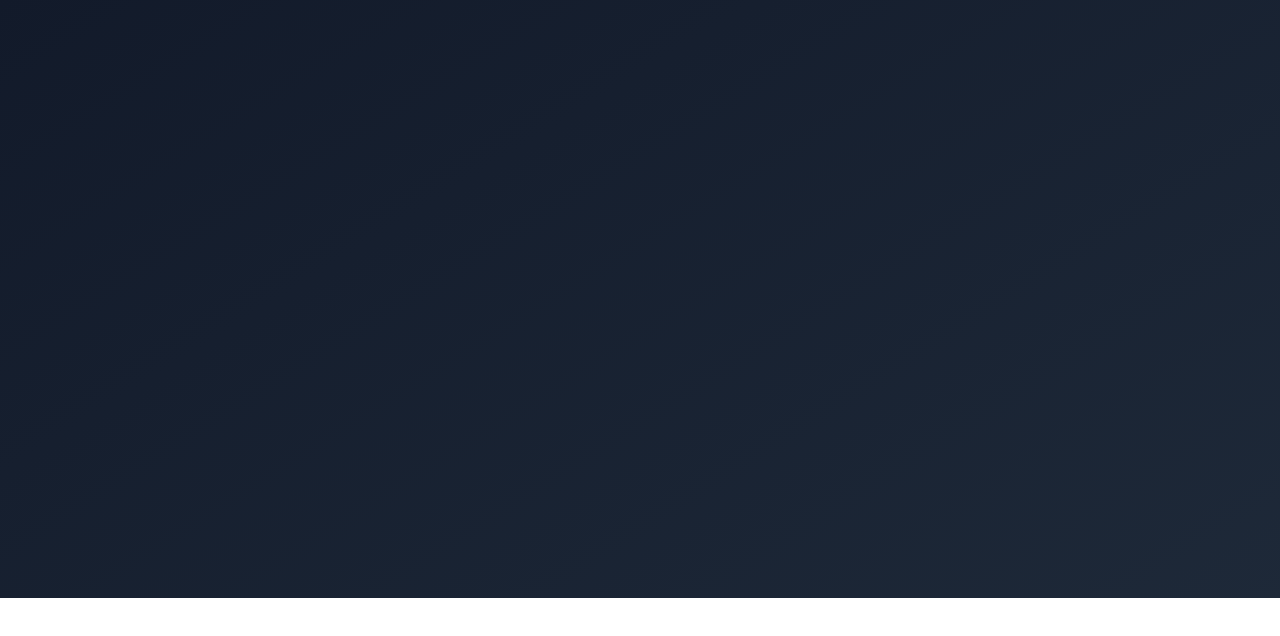
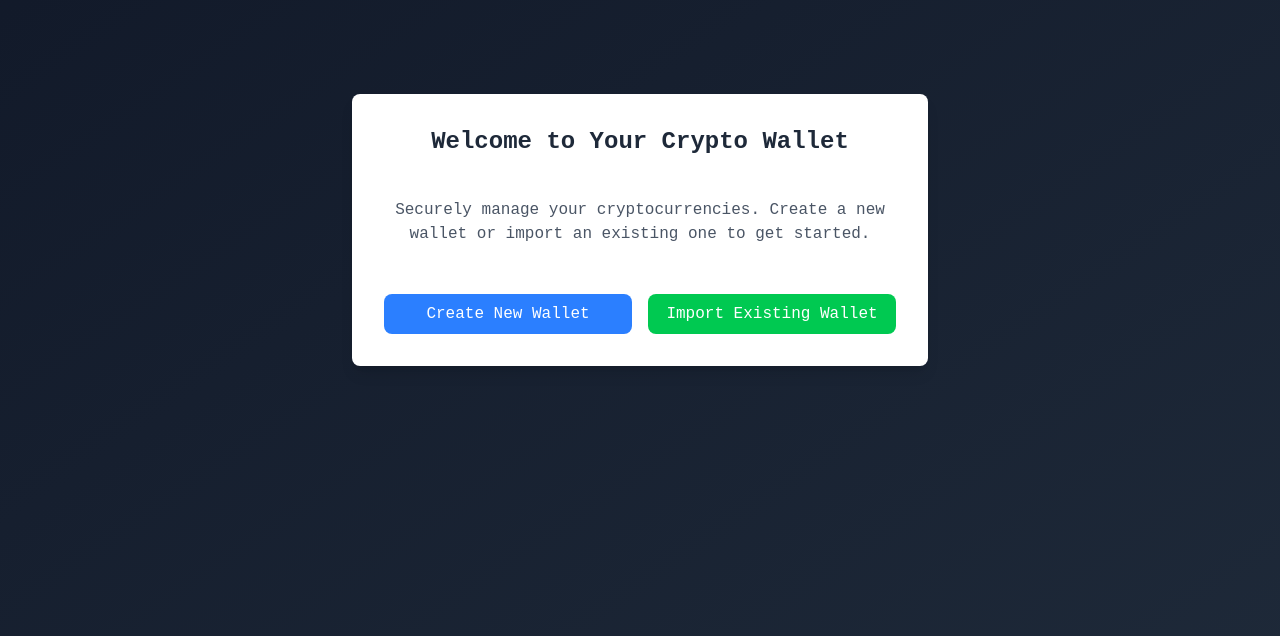
Before and after one commit to petrosrodinos/solana-wallet, a React (Vite) app: page /wallet in a window 1280 px wide. Before the commit this address had no page. Shown: the part 202-838 px from the top of the page. Before the commit the page ends 800 px from the top, so only its background shows below. Built offline with nearby package versions, Linux system fonts and the light colour scheme.

Commit message:
structure

```diff
--- a/package.json
+++ b/package.json
@@ -28,6 +28,7 @@
     "@types/react": "^19.0.8",
     "@types/react-dom": "^19.0.3",
     "@vitejs/plugin-react": "^4.3.4",
+    "daisyui": "^4.12.23",
     "eslint": "^9.19.0",
     "eslint-plugin-react-hooks": "^5.0.0",
     "eslint-plugin-react-refresh": "^0.4.18",
--- a/src/App.tsx
+++ b/src/App.tsx
@@ -1,18 +1,22 @@
-import { BrowserRouter, Route, Routes } from "react-router";
+import { BrowserRouter, Navigate, Route, Routes } from "react-router";
 import CreateWallet from "./pages/wallet/create/page";
 import ImportWallet from "./pages/wallet/import/page";
 import Home from "./pages/home";
+import Wallet from "./pages/wallet/wallet";
+import { useWalletStore } from "./store/wallet";
 
 function App() {
+  const { encryptedMnemonic } = useWalletStore((state) => state);
   return (
     <>
       <div className="min-h-screen bg-gradient-to-br from-gray-900 to-gray-800 p-4">
         <div className="max-w-4xl mx-auto p-4">
           <BrowserRouter>
             <Routes>
-              <Route path="/" element={<Home />} />
+              <Route path="/" element={!encryptedMnemonic ? <Navigate to="/wallet" /> : <Home />} />
               <Route path="/wallet/create" element={<CreateWallet />} />
               <Route path="/wallet/import" element={<ImportWallet />} />
+              <Route path="/wallet" element={<Wallet />} />
             </Routes>
           </BrowserRouter>
         </div>
--- a/src/components/Mnemonic/index.tsx
+++ b/src/components/Mnemonic/index.tsx
@@ -16,7 +16,7 @@ const MnemonicDisplay = () => {
 
   const handleRedirectToWallet = () => {
     removeMnemonic();
-    navigate("/wallet");
+    navigate("/");
   };
 
   return (
--- a/src/pages/home/index.tsx
+++ b/src/pages/home/index.tsx
@@ -1,33 +1,5 @@
-import { NavLink } from "react-router";
-
 const Home = () => {
-  return (
-    <div className="min-h-screen flex items-center justify-center">
-      <div className="bg-white p-8 rounded-lg shadow-lg max-w-xl w-full text-center flex flex-col gap-6">
-        <h1 className="text-2xl font-bold text-gray-800 mb-4">Welcome to Your Crypto Wallet</h1>
-
-        <p className="text-gray-600 mb-6">
-          Securely manage your cryptocurrencies. Create a new wallet or import an existing one to
-          get started.
-        </p>
-
-        <div className="flex flex-col md:flex-row gap-4">
-          <NavLink
-            to="/wallet/create"
-            className="flex-1 text-center bg-blue-500 text-white py-2 px-4 rounded-lg hover:bg-blue-600 transition duration-300"
-          >
-            Create New Wallet
-          </NavLink>
-          <NavLink
-            to="/wallet/import"
-            className="flex-1 text-center bg-green-500 text-white py-2 px-4 rounded-lg hover:bg-green-600 transition duration-300"
-          >
-            Import Existing Wallet
-          </NavLink>
-        </div>
-      </div>
-    </div>
-  );
+  return <div className="min-h-screen flex items-center justify-center">wallet home</div>;
 };
 
 export default Home;
--- /dev/null
+++ b/src/pages/wallet/wallet/index.tsx
@@ -0,0 +1,33 @@
+import { NavLink } from "react-router";
+
+const Wallet = () => {
+  return (
+    <div className="min-h-screen flex items-center justify-center">
+      <div className="bg-white p-8 rounded-lg shadow-lg max-w-xl w-full text-center flex flex-col gap-6">
+        <h1 className="text-2xl font-bold text-gray-800 mb-4">Welcome to Your Crypto Wallet</h1>
+
+        <p className="text-gray-600 mb-6">
+          Securely manage your cryptocurrencies. Create a new wallet or import an existing one to
+          get started.
+        </p>
+
+        <div className="flex flex-col md:flex-row gap-4">
+          <NavLink
+            to="/wallet/create"
+            className="flex-1 text-center bg-blue-500 text-white py-2 px-4 rounded-lg hover:bg-blue-600 transition duration-300"
+          >
+            Create New Wallet
+          </NavLink>
+          <NavLink
+            to="/wallet/import"
+            className="flex-1 text-center bg-green-500 text-white py-2 px-4 rounded-lg hover:bg-green-600 transition duration-300"
+          >
+            Import Existing Wallet
+          </NavLink>
+        </div>
+      </div>
+    </div>
+  );
+};
+
+export default Wallet;
```
Also changed, not shown: 1 other file (tests, documents, lock files or other folders).
